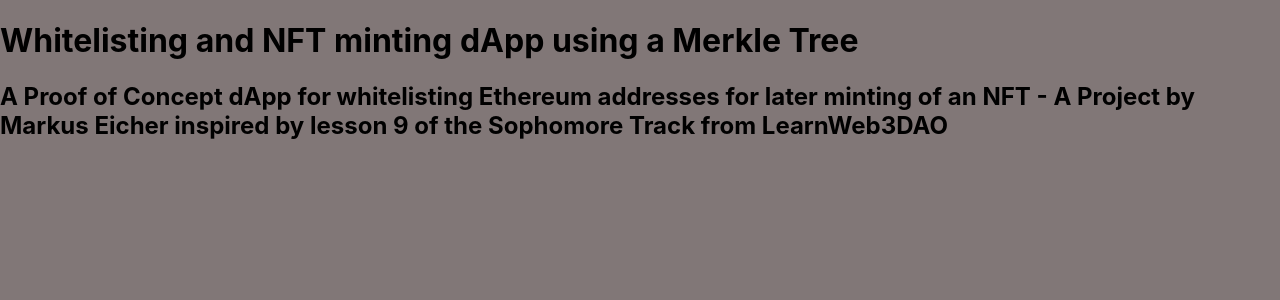
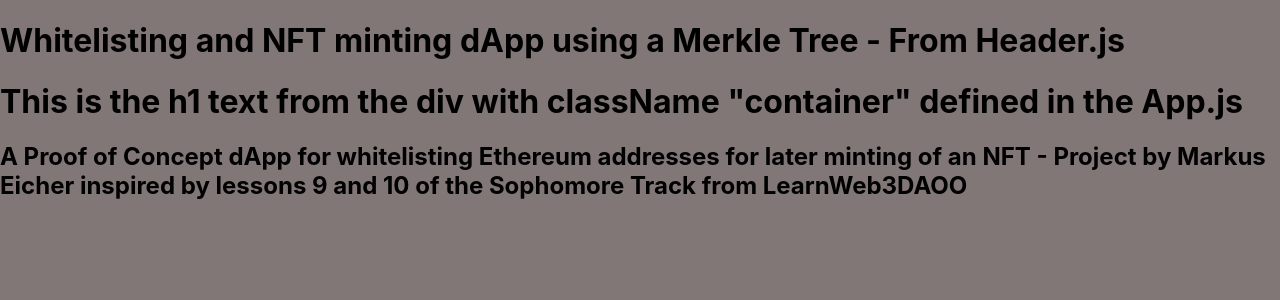
Before and after one commit to MarkusEicher/NFT-minter, a React (Create React App) app: page / in a window 1280 px wide. Shown: the top 300 px of the page. Built offline with nearby package versions, Linux system fonts and the light colour scheme.

Commit message:
Update README.md and adding Header to App.js

```diff
--- a/public/index.html
+++ b/public/index.html
@@ -4,7 +4,7 @@
     <meta charset="utf-8" />
     <meta name="viewport" content="width=device-width, initial-scale=1" />
     <meta name="theme-color" content="#000000" />
-    <meta name="description" content="A Proof of Concept dApp for whitelisting Ethereum addresses for later minting of an NFT - Project by Markus Eicher inspired by lesson 9 of the Sophomore Track from LearnWeb3DAO"/>
+    <meta name="description" content="A Proof of Concept dApp for whitelisting Ethereum addresses for later minting of an NFT - Project by Markus Eicher inspired by lessons 9 and 10 of the Sophomore Track from LearnWeb3DAO"/>
     <link rel="icon" href="%PUBLIC_URL%/favicon.ico" />
     <link rel="icon" type="image/png" sizes="32x32" href="%PUBLIC_URL%/assets/img/favicon-32x32.png">
     <link rel="icon" type="image/png" sizes="16x16" href="%PUBLIC_URL%/assets/img/favicon-16x16.png">
--- a/src/App.js
+++ b/src/App.js
@@ -1,5 +1,6 @@
 // import logo from './MECS-Logo-Icon.png';
 // import './App.css';
+import Header from './components/Header';
 
 function App() {
 
@@ -8,10 +9,14 @@
 
   return (
     <div className="container">
-      <h1>Whitelisting and NFT minting dApp using a Merkle Tree</h1>
-      <h2>A Proof of Concept dApp for whitelisting Ethereum addresses for later minting of an NFT - A Project by Markus Eicher inspired by lesson 9 of the Sophomore Track from LearnWeb3DAO</h2>
+
+      <Header />
+
+      <h1>This is the h1 text from the div with className "container" defined in the App.js</h1>
+      <h2>A Proof of Concept dApp for whitelisting Ethereum addresses for later minting of an NFT - Project by Markus Eicher inspired by lessons 9 and 10 of the Sophomore Track from LearnWeb3DAOO</h2>
       {/* <p>My name {name} is inserted here from the const name</p> */}
       {/* <p>This is an example of a ternary operator defined as const x it shows yes or no. It's currently set to {ternary1 ? 'Yes' : 'No'}</p> */}
+
     </div>
   );
 }
--- a/src/components/Header.js
+++ b/src/components/Header.js
@@ -2,7 +2,9 @@
 
 const Header = () => {
   return (
-    <div>Header</div>
+    <header>
+      <h1>Whitelisting and NFT minting dApp using a Merkle Tree - From Header.js</h1>
+    </header>
   )
 }
 
```
Also changed, not shown: 1 other file (tests, documents, lock files or other folders).
